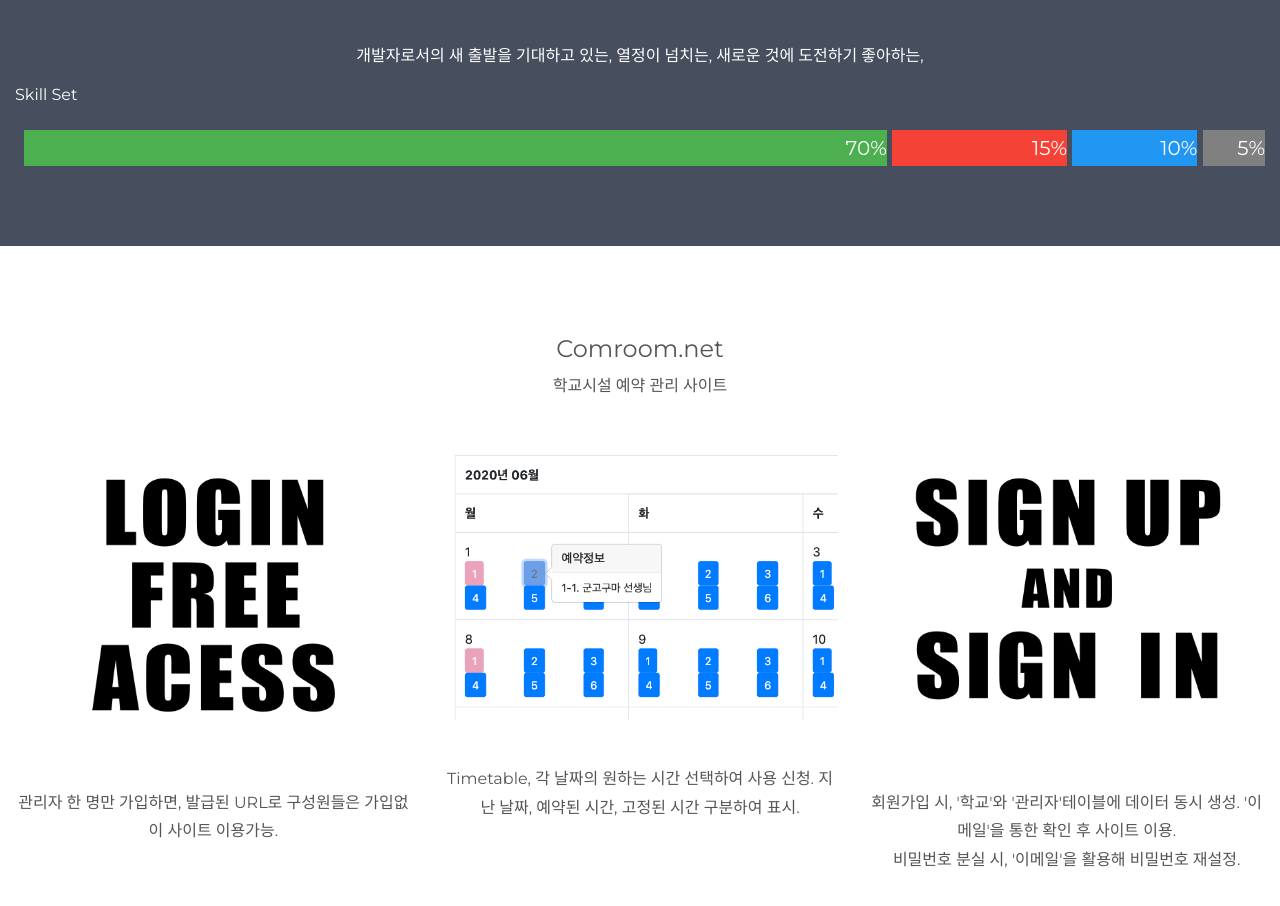
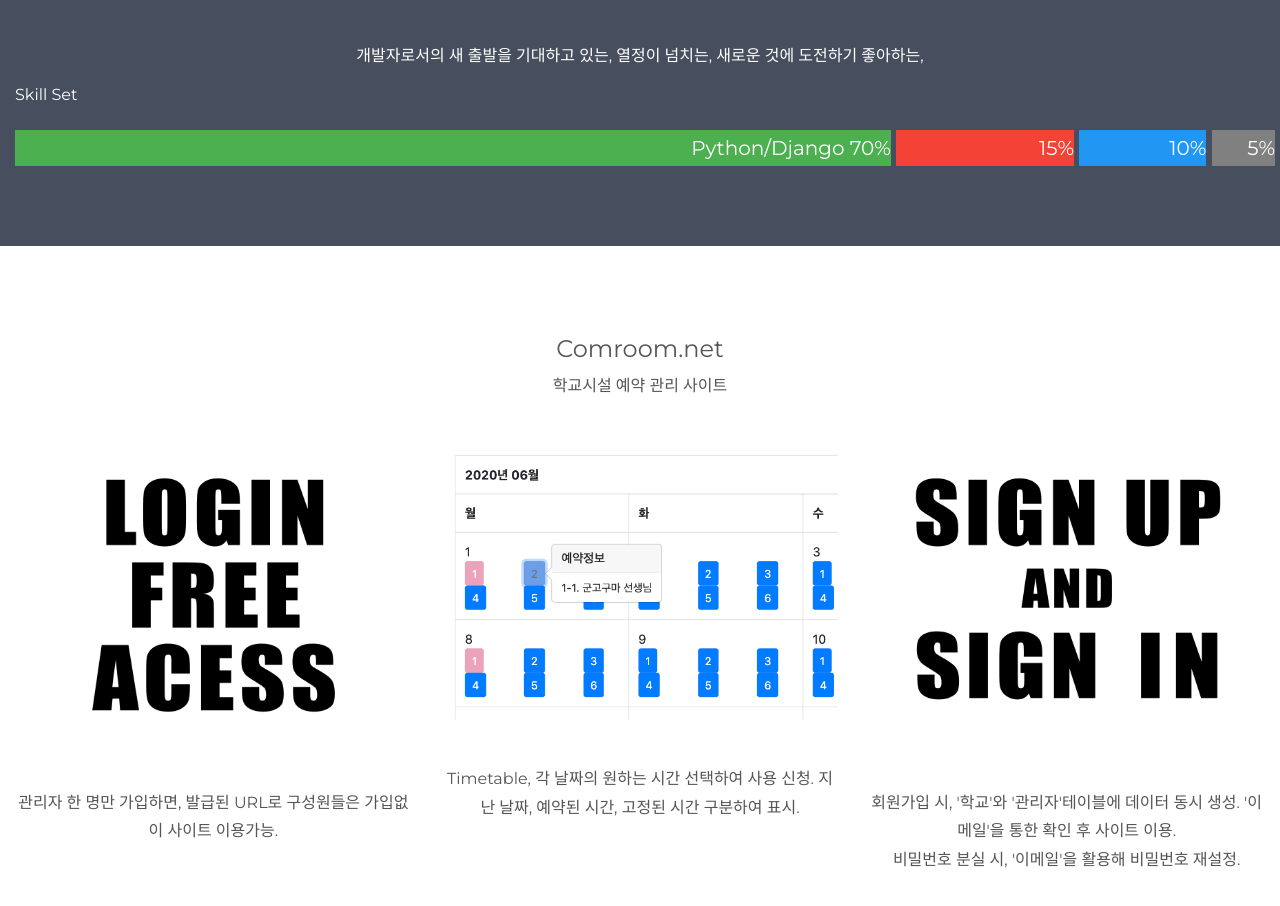
Before and after one commit to teacherSsamko/teacherSsamko.github.io, a plain HTML site: page index.html in a window 1280 px wide. Shown: the part 916-1822 px from the top of the page. Drawn offline with nearby package versions, Linux system fonts and the light colour scheme.

Commit message:
skill bar style

```diff
--- a/index.html
+++ b/index.html
@@ -113,7 +113,7 @@
       <p>Skill Set</p>
       <div class="skill-bar">
           <div class="skills django">
-              70%
+              Python/Django 70%
           </div>
           <div class="skills javascript">
               15%
--- a/style.css
+++ b/style.css
@@ -14,6 +14,8 @@
 }
 .skill-bar {
     text-align: right;
+    margin-left: -10px;
+    margin-right: -10px;
     padding-top: 10px;
     padding-bottom: 10px;
     color: white;
```
